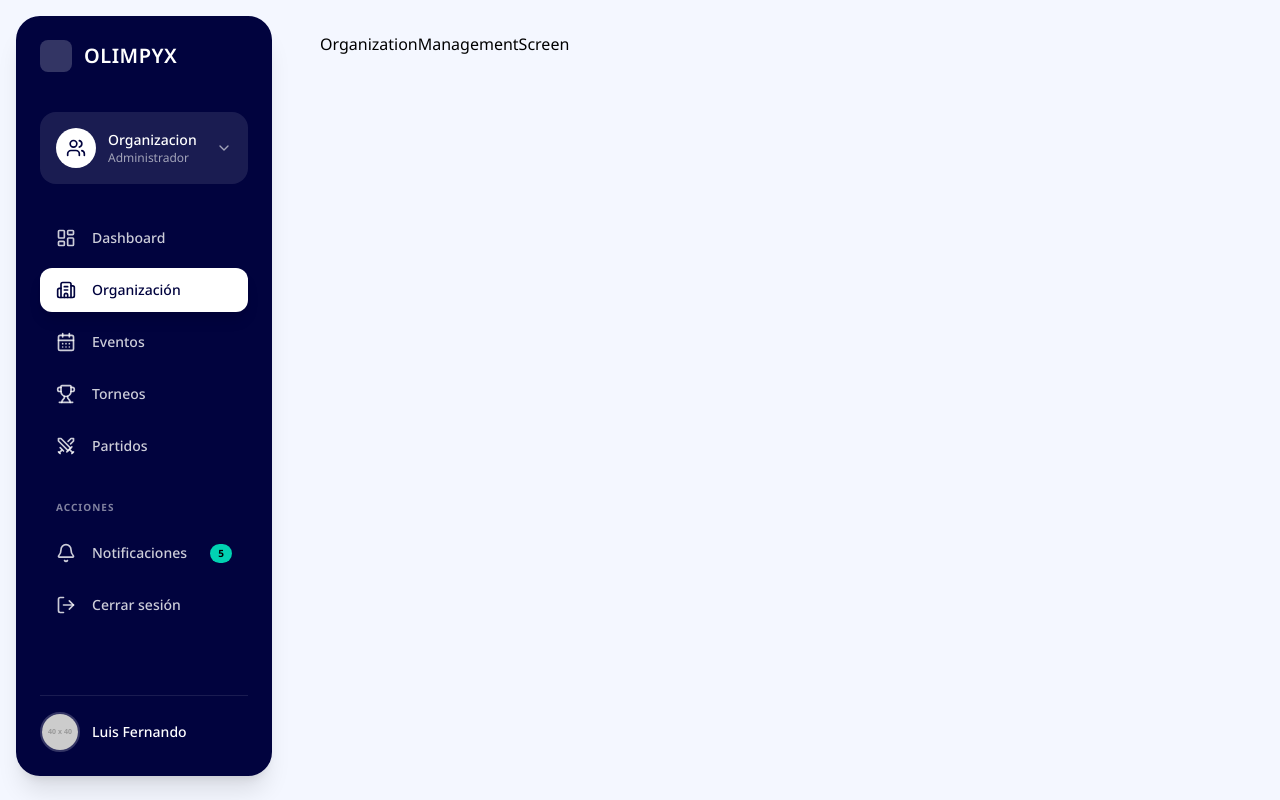
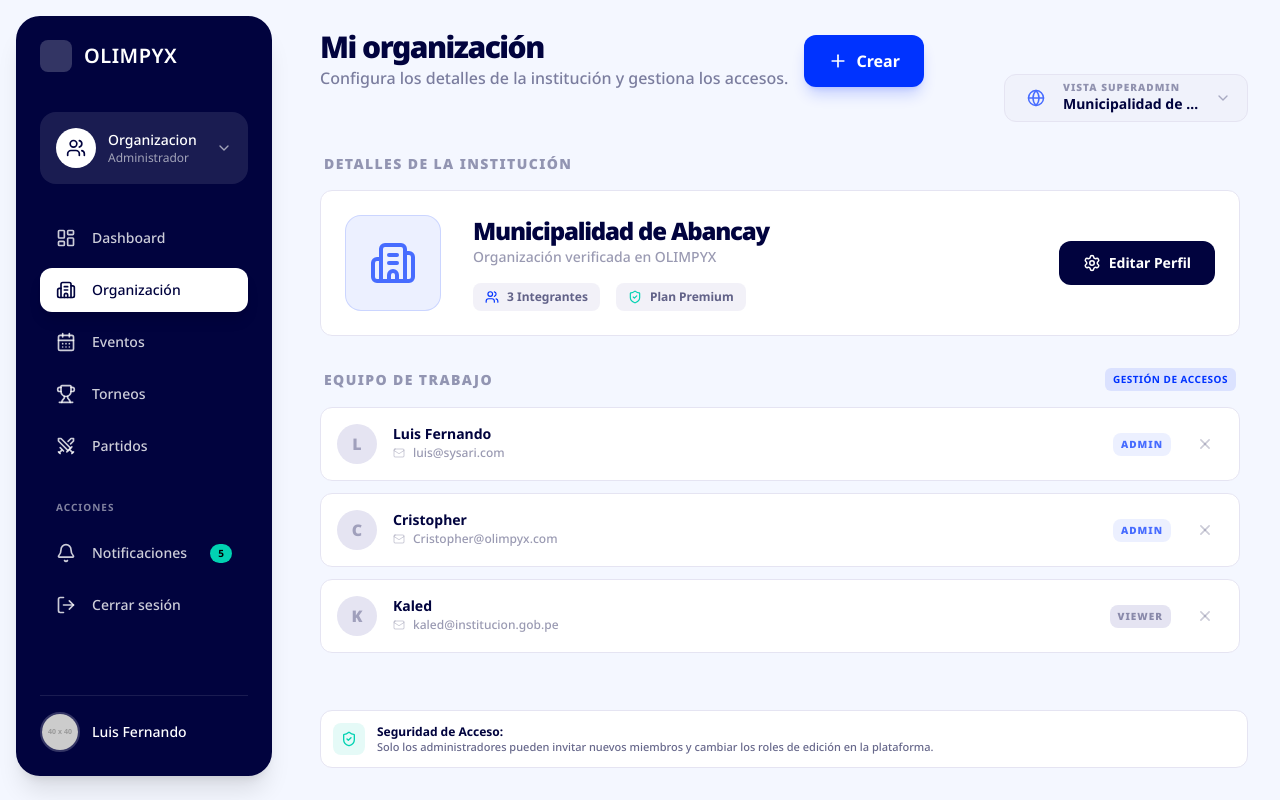
Before and after one commit to Sysari-Dev/Olimpyx-Frontend, a React (Vite) app: page /admin/organizacion in a window 1280 px wide. Built offline with nearby package versions, Linux system fonts and the light colour scheme.

Commit message:
Feat: Maquetado de Organizacion

```diff
--- a/src/features/admin/screens/EventManagementScreen.tsx
+++ b/src/features/admin/screens/EventManagementScreen.tsx
@@ -35,9 +35,9 @@ const EventManagementScreen = () => {
     <div className="h-full flex flex-col gap-6 animate-fade-in">
       <div className="shrink-0">
         <PageHeader
-          title="Gestión de Eventos"
+          title="Gestión de eventos"
           subtitle="Panel principal para la creación y control de macro-eventos deportivos."
-          buttonLabel="Nuevo Evento"
+          buttonLabel="Nuevo evento"
           buttonIcon={<Plus size={20} />}
           onButtonClick={() => console.log("Nuevo Evento")}
         />
--- a/src/features/admin/screens/OrganizationManagementScreen.tsx
+++ b/src/features/admin/screens/OrganizationManagementScreen.tsx
@@ -1,9 +1,120 @@
-import React from 'react'
+import { useState, useMemo } from "react";
+import { Plus, Building2, Users, Settings, Mail, ShieldCheck, Globe } from "lucide-react";
+import Select from "@atoms/Select";
+import type { Member } from "src/shared/models/organization.model";
+import PageHeader from "../components/PageHeader";
 
-function OrganizationManagementScreen() {
+const ORG_OPTIONS = [
+  { id: 1, label: "Municipalidad de Abancay" },
+  { id: 2, label: "Liga Distrital de Fútbol" },
+  { id: 3, label: "Club Deportivo UNAMBA" },
+];
+
+const MEMBERS_MOCK: Member[] = [
+  { id: "m1", name: "Luis Fernando", email: "luis@sysari.com", role: "ADMIN" },
+  { id: "m2", name: "Cristopher", email: "Cristopher@olimpyx.com", role: "ADMIN" },
+  { id: "m3", name: "Kaled", email: "kaled@institucion.gob.pe", role: "VIEWER" },
+];
+
+const OrganizationManagementScreen = () => {
+  const [selectedOrgId, setSelectedOrgId] = useState<string | number>(1);
+
+  const currentOrg = useMemo(() =>
+    ORG_OPTIONS.find(org => org.id === selectedOrgId),
+  [selectedOrgId]);
+
   return (
-    <div>OrganizationManagementScreen</div>
-  )
-}
+    <div className="h-full flex flex-col gap-8 animate-fade-in">
+      <div className="shrink-0 flex flex-col md:flex-row md:items-end justify-between gap-4">
+        <PageHeader
+          title="Mi organización"
+          subtitle="Configura los detalles de la institución y gestiona los accesos."
+          buttonLabel="Crear"
+          buttonIcon={<Plus size={20} />}
+          onButtonClick={() => console.log("Invitar...")}
+        />
+        <div className="w-full md:w-auto">
+          <Select
+            icon={Globe}
+            title="Vista Superadmin"
+            value={currentOrg?.label || ""}
+            options={ORG_OPTIONS}
+            onChange={(id) => setSelectedOrgId(id)}
+          />
+        </div>
+      </div>
+      <div className="flex-1 min-h-0 overflow-y-auto pr-2 custom-scrollbar space-y-8 pb-10">
+        <section className="space-y-4">
+          <h2 className="text-sm font-black text-dark/40 uppercase tracking-widest px-1">Detalles de la Institución</h2>
+          <div className="bg-white border border-light rounded-xl p-6 flex flex-col md:flex-row items-center gap-8">
+            <div className="w-24 h-24 bg-primary/10 rounded-2xl flex items-center justify-center text-primary border border-primary/20 shrink-0">
+              <Building2 size={48} />
+            </div>
+            <div className="flex-1 space-y-4 text-center md:text-left">
+              <div>
+                <h3 className="text-2xl font-black text-dark tracking-tighter">{currentOrg?.label}</h3>
+                <p className="text-sm text-dark/40 font-medium">Organización verificada en OLIMPYX</p>
+              </div>
+              <div className="flex flex-wrap justify-center md:justify-start gap-4">
+                <div className="bg-light/50 px-3 py-1.5 rounded-lg flex items-center gap-2 text-xs font-bold text-dark/60">
+                  <Users size={14} className="text-accent" /> {MEMBERS_MOCK.length} Integrantes
+                </div>
+                <div className="bg-light/50 px-3 py-1.5 rounded-lg flex items-center gap-2 text-xs font-bold text-dark/60">
+                  <ShieldCheck size={14} className="text-tertiary" /> Plan Premium
+                </div>
+              </div>
+            </div>
+            <button className="shrink-0 flex items-center gap-2 bg-dark text-white px-6 py-3 rounded-xl font-bold text-sm hover:bg-accent transition-all active:scale-95 cursor-pointer">
+              <Settings size={18} /> Editar Perfil
+            </button>
+          </div>
+        </section>
+        <section className="space-y-4">
+          <div className="flex items-center justify-between px-1">
+            <h2 className="text-sm font-black text-dark/40 uppercase tracking-widest">Equipo de Trabajo</h2>
+            <span className="text-[10px] font-bold bg-accent/10 text-accent px-2 py-1 rounded-md tracking-wider">GESTIÓN DE ACCESOS</span>
+          </div>
+          <div className="grid grid-cols-1 gap-3">
+            {MEMBERS_MOCK.map((member) => (
+              <div key={member.id} className="bg-white border border-light p-4 rounded-xl flex items-center justify-between group hover:border-accent/30 transition-all">
+                <div className="flex items-center gap-4">
+                  <div className="w-10 h-10 bg-light rounded-full flex items-center justify-center font-black text-dark/30 group-hover:bg-accent/10 group-hover:text-accent transition-colors">
+                    {member.name.charAt(0)}
+                  </div>
+                  <div>
+                    <h4 className="text-sm font-bold text-dark leading-none">{member.name}</h4>
+                    <div className="flex items-center gap-2 mt-1">
+                      <Mail size={12} className="text-dark/20" />
+                      <span className="text-xs text-dark/40 font-medium">{member.email}</span>
+                    </div>
+                  </div>
+                </div>
+                <div className="flex items-center gap-4">
+                  <span className={`text-[10px] font-black px-2 py-1 rounded-lg tracking-widest ${
+                    member.role === 'ADMIN' ? 'bg-primary/10 text-primary' : 'bg-light text-dark/40'
+                  }`}>
+                    {member.role}
+                  </span>
+                  <button className="p-2 text-dark/20 hover:text-red-500 transition-colors cursor-pointer">
+                    <Plus className="rotate-45" size={20} />
+                  </button>
+                </div>
+              </div>
+            ))}
+          </div>
+        </section>
+      </div>
+      <div className="shrink-0 bg-white border border-light p-3 rounded-xl flex items-center gap-3">
+        <div className="w-8 h-8 bg-tertiary/10 rounded-lg flex items-center justify-center text-tertiary">
+          <ShieldCheck size={16} />
+        </div>
+        <p className="text-[11px] text-dark/60 font-medium leading-tight">
+          <span className="font-bold text-dark block text-xs">Seguridad de Acceso:</span>
+          Solo los administradores pueden invitar nuevos miembros y cambiar los roles de edición en la plataforma.
+        </p>
+      </div>
+    </div>
+  );
+};
 
-export default OrganizationManagementScreen
+export default OrganizationManagementScreen;
--- /dev/null
+++ b/src/shared/models/organization.model.ts
@@ -0,0 +1,16 @@
+export interface Organization {
+  id: string | number;
+  name: string;
+  slug: string;
+  logo?: string;
+  memberCount: number;
+  createdAt: string;
+}
+
+export interface Member {
+  id: string;
+  name: string;
+  email: string;
+  role: 'ADMIN' | 'EDITOR' | 'VIEWER';
+  avatar?: string;
+}
```
